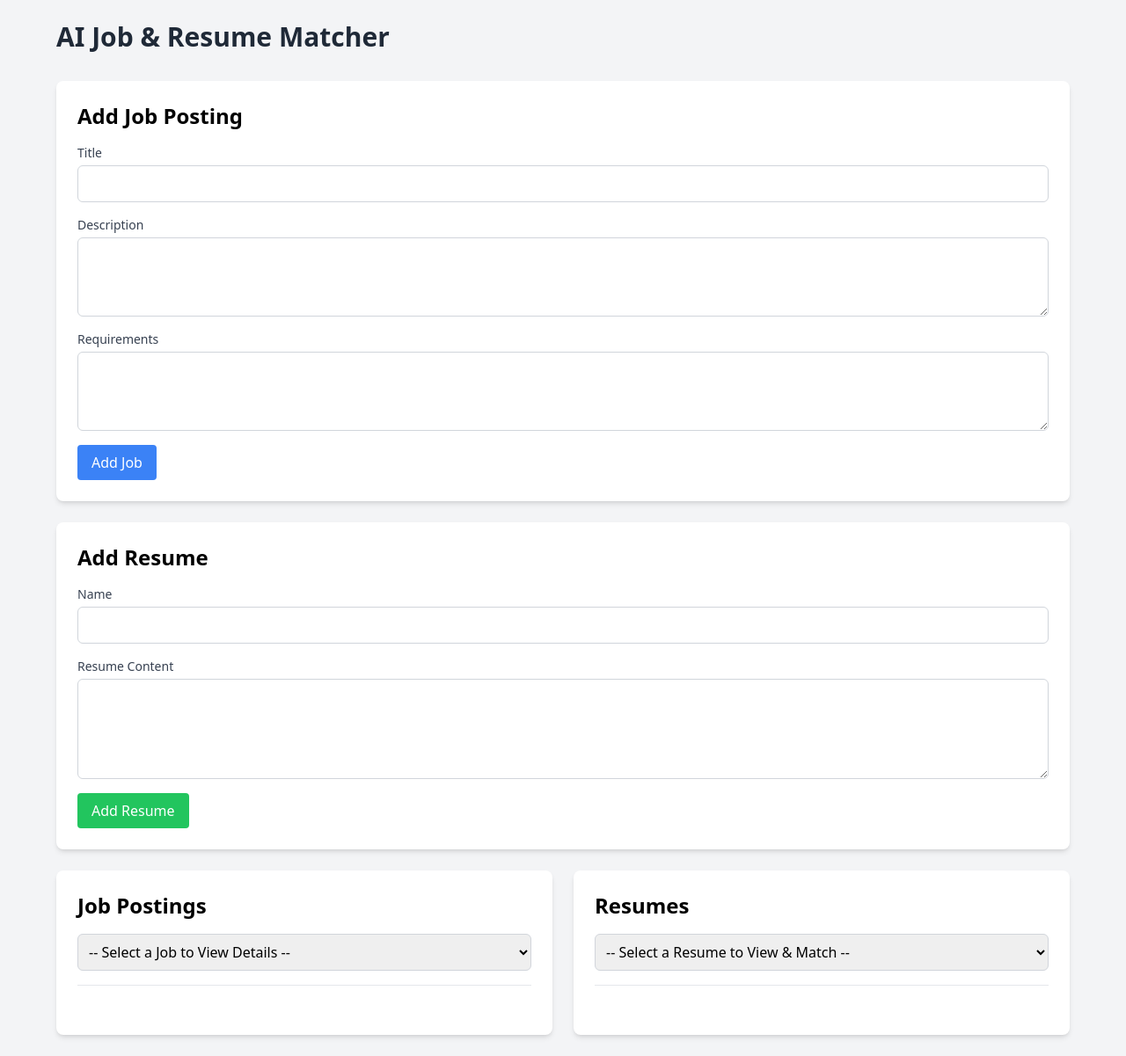
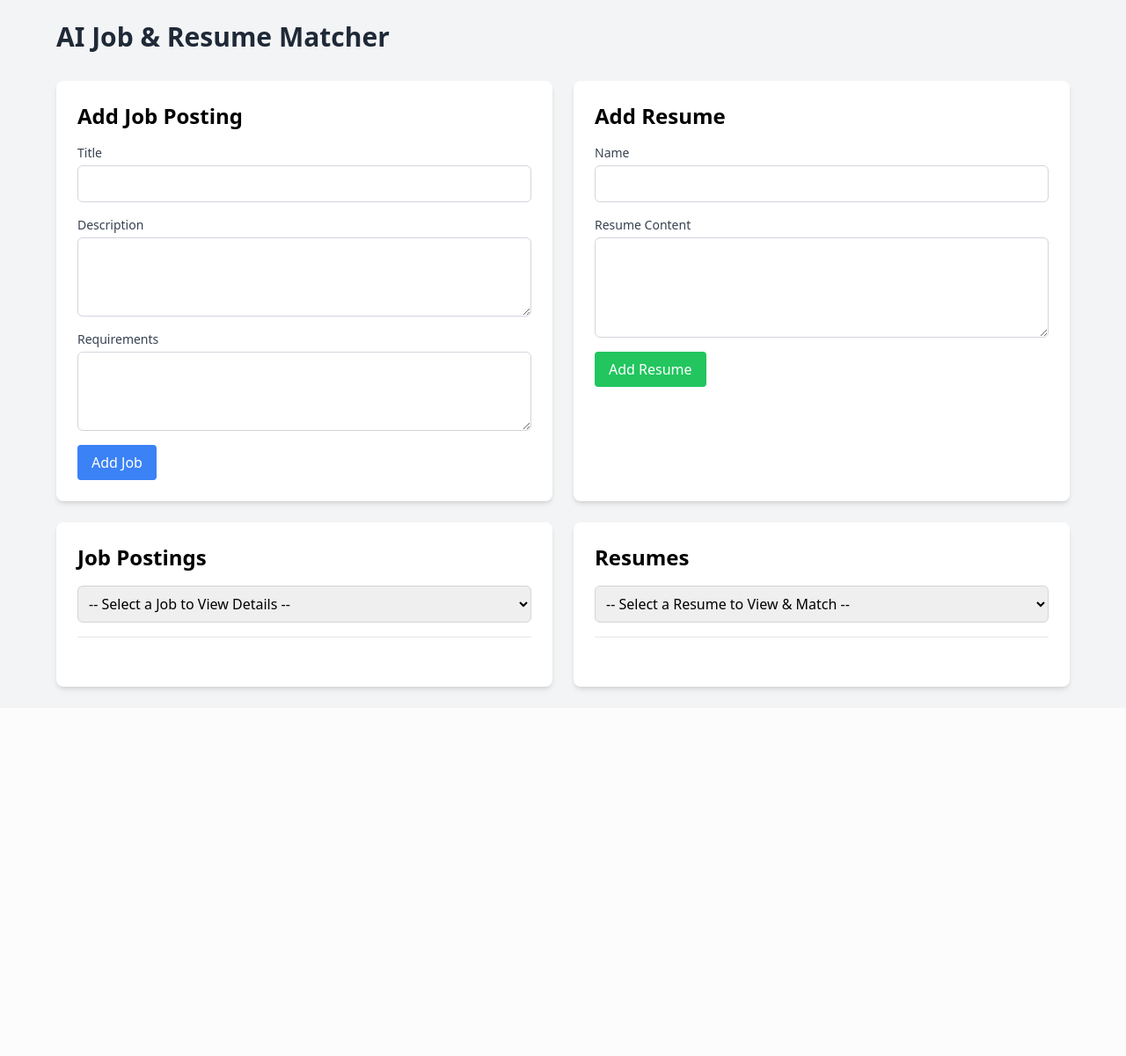
Before and after one commit to LanishFasal/Job_Application_Matcher, a Flask app: page / in a window 1280 px wide. Shown: the whole page at 88% size. After the commit the page ends 787 px from the top, so only its background shows below. Run offline with Flask 3, Linux system fonts and the light colour scheme; data comes from the database, SQL or seed files in the repository; some libraries are stand-ins or nearby versions.

Commit message:
Update index.html

```diff
--- a/templates/index.html
+++ b/templates/index.html
@@ -8,7 +8,6 @@
     <link rel="stylesheet" href="https://cdnjs.cloudflare.com/ajax/libs/font-awesome/6.5.2/css/all.min.css">
 
     <style>
-        /* This style block is no longer needed for the dropdown design, but we can keep it for other potential uses or remove it. */
         .details-content {
             max-height: 0;
             overflow: hidden;
@@ -20,8 +19,12 @@
     <div class="max-w-6xl mx-auto">
         <h1 class="text-3xl font-bold text-gray-800 mb-8">AI Job & Resume Matcher</h1>
 
-        <!-- Add Job Form -->
-        <div class="bg-white p-6 rounded-lg shadow-md mb-6">
+        <!-- START: New Grid Wrapper for the Forms -->
+        <div class="grid grid-cols-1 md:grid-cols-2 gap-6 mb-6">
+
+            <!-- Column 1: Add Job Form -->
+            <!-- Note: We remove the mb-6 (margin-bottom) from this div as the parent now handles it -->
+            <div class="bg-white p-6 rounded-lg shadow-md">
                 <h2 class="text-2xl font-semibold mb-4">Add Job Posting</h2>
                 <form id="jobForm" class="space-y-4">
                     <div>
@@ -40,8 +43,9 @@
                 </form>
             </div>
 
-        <!-- Add Resume Form -->
-        <div class="bg-white p-6 rounded-lg shadow-md mb-6">
+            <!-- Column 2: Add Resume Form -->
+            <!-- Note: We remove the mb-6 from this div as well -->
+            <div class="bg-white p-6 rounded-lg shadow-md">
                 <h2 class="text-2xl font-semibold mb-4">Add Resume</h2>
                 <form id="resumeForm" class="space-y-4">
                     <div>
@@ -56,22 +60,22 @@
                 </form>
             </div>
 
-        <!-- Two-column layout for Jobs and Resumes -->
+        </div>
+        <!-- END: New Grid Wrapper for the Forms -->
+
+
+        <!-- Two-column layout for Jobs and Resumes LISTS (This section remains unchanged) -->
         <div class="grid grid-cols-1 md:grid-cols-2 gap-6">
 
-            <!-- UPDATED: Jobs List as a Dropdown -->
             <div class="bg-white p-6 rounded-lg shadow-md">
                 <h2 class="text-2xl font-semibold mb-4">Job Postings</h2>
                 <select id="jobsDropdown" class="w-full p-2 border border-gray-300 rounded-md"></select>
-                <!-- This div will show the details of the selected job -->
                 <div id="jobDetailsContainer" class="mt-4 p-4 border-t border-gray-200"></div>
             </div>
 
-            <!-- UPDATED: Resumes List as a Dropdown -->
             <div class="bg-white p-6 rounded-lg shadow-md">
                 <h2 class="text-2xl font-semibold mb-4">Resumes</h2>
                 <select id="resumesDropdown" class="w-full p-2 border border-gray-300 rounded-md"></select>
-                <!-- This div will show the details and matcher for the selected resume -->
                 <div id="resumeDetailsContainer" class="mt-4 pt-4 border-t border-gray-200"></div>
             </div>
         </div>
@@ -85,7 +89,6 @@
 
     <script src="{{ url_for('static', filename='main.js') }}"></script>
     <script>
-        // Fallback form event listeners
         document.getElementById('jobForm').addEventListener('submit', function(e) {
             e.preventDefault();
             addJob();
```
Lines whose indentation alone changed are shown as unchanged.
